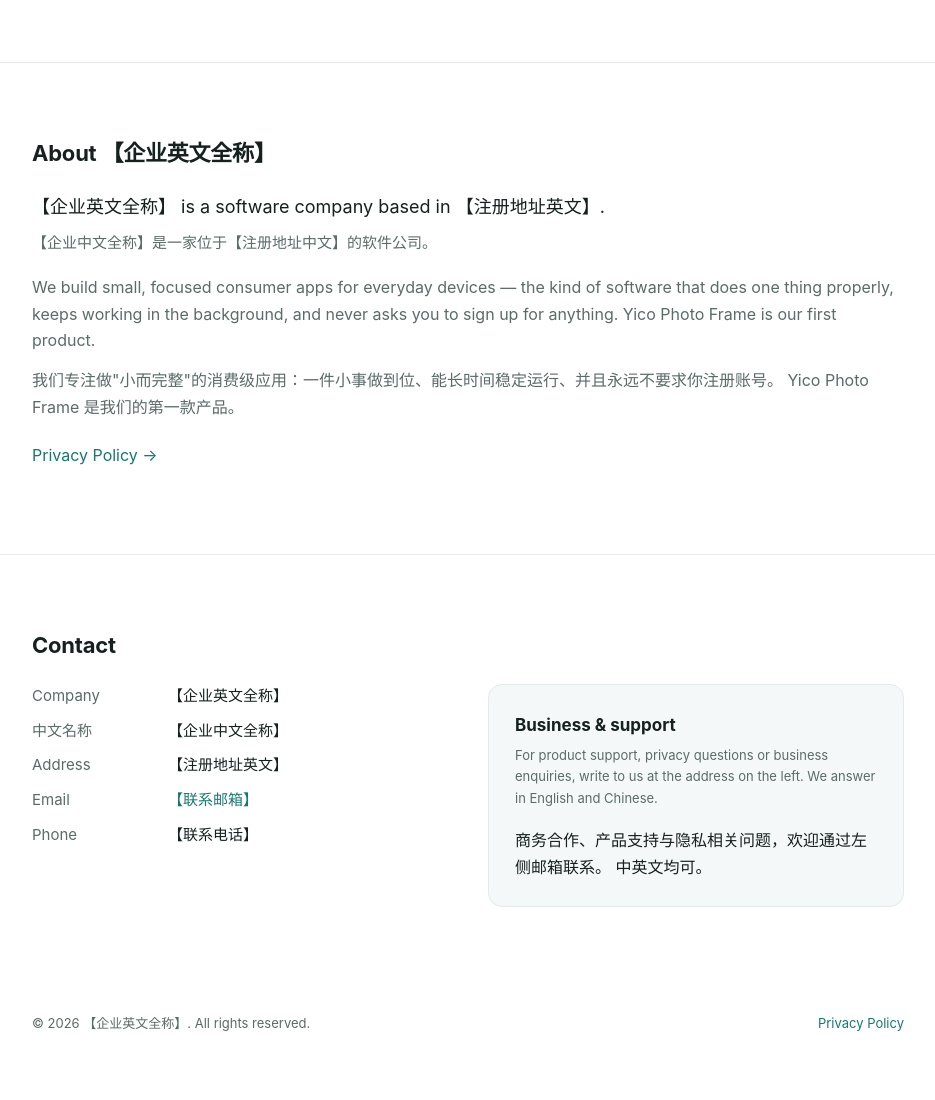
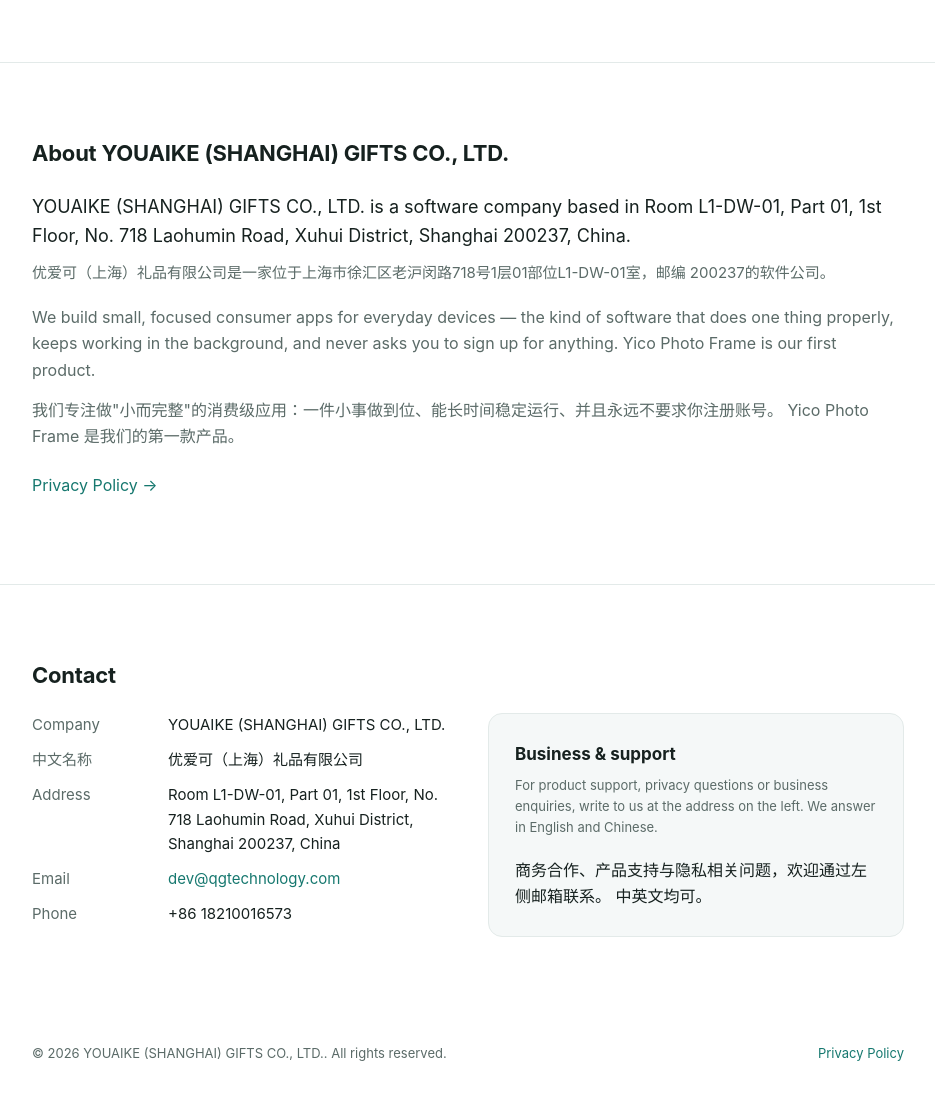
Before and after one commit to LeiTahh/yico-site, a plain HTML site: page index.html in a window 1280 px wide. Shown: the part 900-2000 px from the top of the page, without its empty margins (172-1107 px from the left). Drawn offline with Linux system fonts and the light colour scheme.

Commit message:
Add files via upload

```diff
--- a/index.html
+++ b/index.html
@@ -3,8 +3,8 @@
 <head>
 <meta charset="utf-8">
 <meta name="viewport" content="width=device-width, initial-scale=1">
-<title>【企业英文全称】 — Yico Photo Frame</title>
-<meta name="description" content="【企业英文全称】 builds Yico Photo Frame, a full-screen photo frame app for Android. No account, no ads, no watermark.">
+<title>YOUAIKE (SHANGHAI) GIFTS CO., LTD. — Yico Photo Frame</title>
+<meta name="description" content="YOUAIKE (SHANGHAI) GIFTS CO., LTD. builds Yico Photo Frame, a full-screen photo frame app for Android. No account, no ads, no watermark.">
 <link rel="canonical" href="https://qgtechnology.com/">
 
 <!-- ⛔ Search Console 验证（2026-10-30：本站已绑 qgtechnology.com）
@@ -89,15 +89,15 @@
 {
   "@context": "https://schema.org",
   "@type": "Organization",
-  "name": "【企业英文全称】",
-  "legalName": "【企业英文全称】",
-  "alternateName": "【企业中文全称】",
+  "name": "YOUAIKE (SHANGHAI) GIFTS CO., LTD.",
+  "legalName": "YOUAIKE (SHANGHAI) GIFTS CO., LTD.",
+  "alternateName": "优爱可（上海）礼品有限公司",
   "url": "https://qgtechnology.com/",
-  "email": "【联系邮箱】",
-  "telephone": "【联系电话】",
+  "email": "dev@qgtechnology.com",
+  "telephone": "+86 18210016573",
   "address": {
     "@type": "PostalAddress",
-    "streetAddress": "【注册地址英文】",
+    "streetAddress": "Room L1-DW-01, Part 01, 1st Floor, No. 718 Laohumin Road, Xuhui District, Shanghai 200237, China",
     "addressCountry": "CN"
   }
 }
@@ -108,7 +108,7 @@
 <header>
   <div class="wrap bar">
     <div class="brand"><span class="mark">Y</span> Yico</div>
-    <div class="org">【企业中文全称】</div>
+    <div class="org">优爱可（上海）礼品有限公司</div>
     <nav>
       <a href="#product">Product</a>
       <a href="#company">Company</a>
@@ -159,10 +159,10 @@
 
 <section id="company">
   <div class="wrap">
-    <h2>About 【企业英文全称】</h2>
-    <p class="lead" style="margin-bottom:10px">【企业英文全称】 is a software company based in
-       【注册地址英文】.</p>
-    <p class="zh" style="margin-bottom:18px">【企业中文全称】是一家位于【注册地址中文】的软件公司。</p>
+    <h2>About YOUAIKE (SHANGHAI) GIFTS CO., LTD.</h2>
+    <p class="lead" style="margin-bottom:10px">YOUAIKE (SHANGHAI) GIFTS CO., LTD. is a software company based in
+       Room L1-DW-01, Part 01, 1st Floor, No. 718 Laohumin Road, Xuhui District, Shanghai 200237, China.</p>
+    <p class="zh" style="margin-bottom:18px">优爱可（上海）礼品有限公司是一家位于上海市徐汇区老沪闵路718号1层01部位L1-DW-01室，邮编 200237的软件公司。</p>
     <p>We build small, focused consumer apps for everyday devices — the kind of software that does
        one thing properly, keeps working in the background, and never asks you to sign up for
        anything. Yico Photo Frame is our first product.</p>
@@ -180,15 +180,15 @@
     <div class="grid">
       <dl>
         <dt>Company</dt>
-        <dd>【企业英文全称】</dd>
+        <dd>YOUAIKE (SHANGHAI) GIFTS CO., LTD.</dd>
         <dt>中文名称</dt>
-        <dd>【企业中文全称】</dd>
+        <dd>优爱可（上海）礼品有限公司</dd>
         <dt>Address</dt>
-        <dd>【注册地址英文】</dd>
+        <dd>Room L1-DW-01, Part 01, 1st Floor, No. 718 Laohumin Road, Xuhui District, Shanghai 200237, China</dd>
         <dt>Email</dt>
-        <dd><a href="mailto:【联系邮箱】">【联系邮箱】</a></dd>
+        <dd><a href="mailto:dev@qgtechnology.com">dev@qgtechnology.com</a></dd>
         <dt>Phone</dt>
-        <dd>【联系电话】</dd>
+        <dd>+86 18210016573</dd>
       </dl>
       <div class="card">
         <h3>Business &amp; support</h3>
@@ -205,7 +205,7 @@
 
 <footer>
   <div class="wrap">
-    <span>© 2026 【企业英文全称】. All rights reserved.</span>
+    <span>© 2026 YOUAIKE (SHANGHAI) GIFTS CO., LTD.. All rights reserved.</span>
     <span class="sp"><a href="https://leitahh.github.io/yico-privacy/">Privacy Policy</a></span>
   </div>
 </footer>
```
